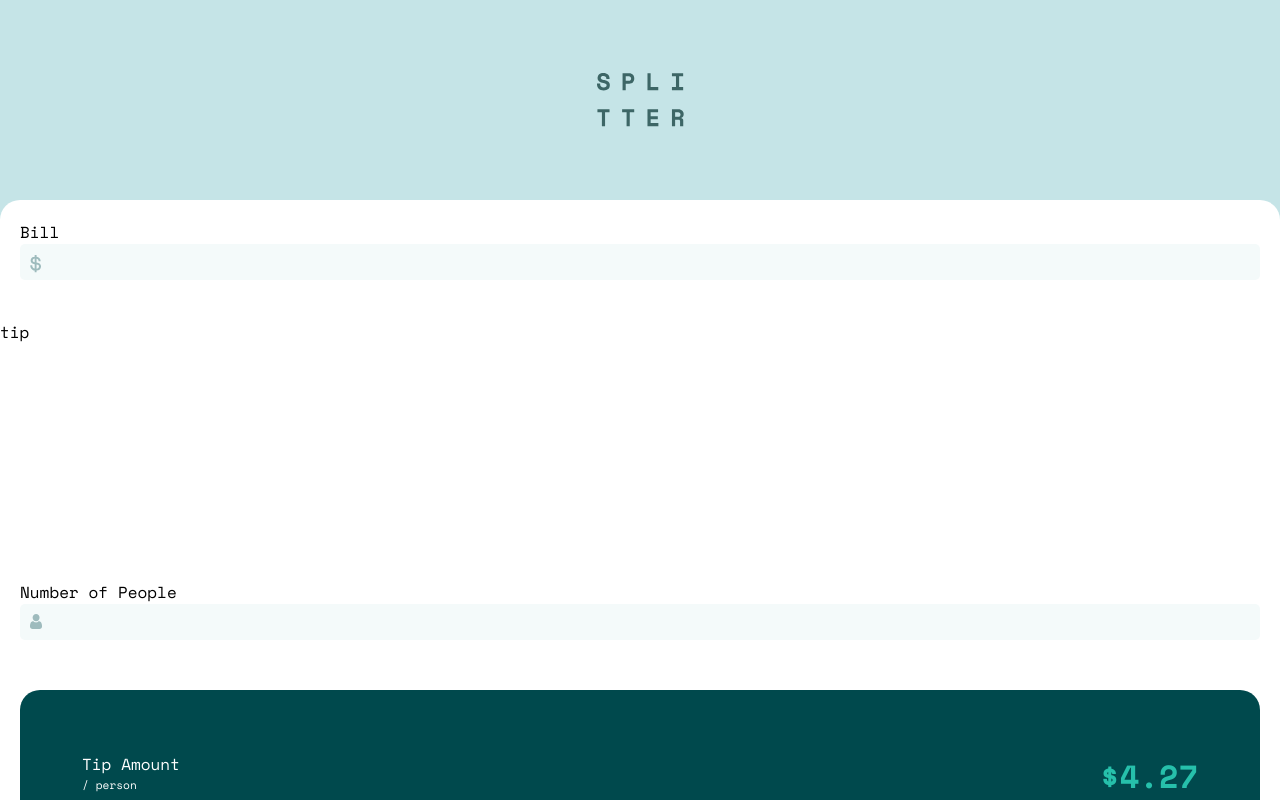
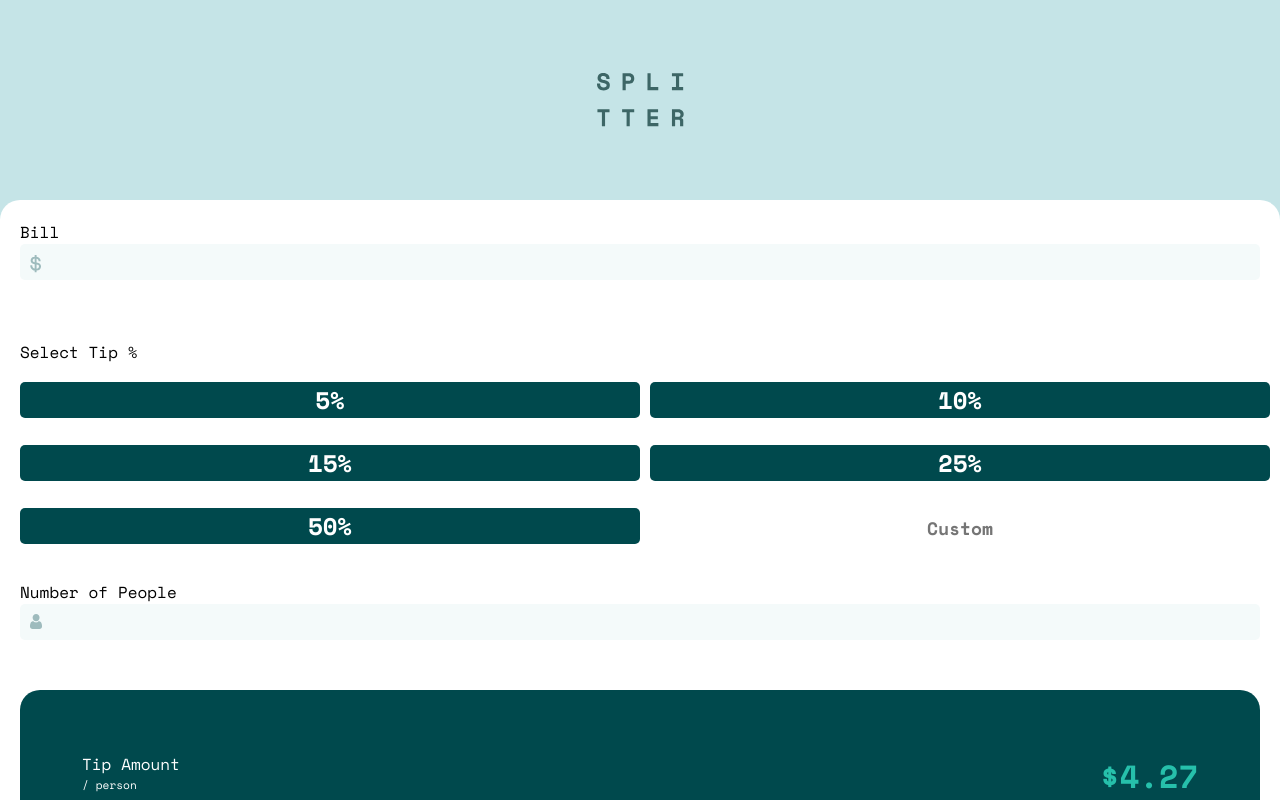
Before and after one commit to sharathkrml/tip-calculator, a React (Create React App) app: page / in a window 1280 px wide. Shown: the top 800 px of the page. Built offline with nearby package versions, Linux system fonts and the light colour scheme.

Commit message:
added basic styling

```diff
--- a/src/App.js
+++ b/src/App.js
@@ -4,6 +4,7 @@ import Result from "./components/Result";
 import InputComponent from "./components/InputComponent";
 import dollarSign from "./assets/images/icon-dollar.svg";
 import personSign from "./assets/images/icon-person.svg";
+import TipComponent from "./components/TipComponent";
 
 function App() {
   return (
@@ -14,7 +15,7 @@ function App() {
       <div className="calculator-body">
         <div className="calc-input">
           <InputComponent title="Bill" logo={dollarSign} />
-          <div className="tip">tip</div>
+          <TipComponent/>
           <InputComponent title="Number of People" logo={personSign}/>
         </div>
         <div className="calc-output">
--- /dev/null
+++ b/src/components/TipComponent.css
@@ -0,0 +1,32 @@
+.tip {
+  margin: 20px 20px;
+}
+.tip-grid {
+  height: 90%;
+  display: grid;
+  grid-template-columns: 50% 50%;
+  grid-template-rows: repeat(3, 33%);
+  gap: 10px;
+  padding: 10px 0;
+}
+.tip-button {
+  background-color: var(--Very-dark-cyan);
+  border: 0;
+  font-size: 24px;
+  color: var(--White);
+  align-self: center;
+  font-weight: 700;
+  border-radius: 5px;
+}
+.custom-input {
+  height: 100%;
+  text-align: right;
+  width: 100%;
+  border: 0;
+  font-size: 24px;
+}
+.custom-input::placeholder {
+  font-size: 18px;
+  text-align: center;
+  font-weight: 700;
+}
--- /dev/null
+++ b/src/components/TipComponent.js
@@ -0,0 +1,21 @@
+import React from "react";
+import "./TipComponent.css";
+function TipComponent() {
+  return (
+    <div className="tip">
+      <p>Select Tip %</p>
+      <div className="tip-grid">
+        <button className="tip-button">5%</button>
+        <button className="tip-button">10%</button>
+        <button className="tip-button">15%</button>
+        <button className="tip-button">25%</button>
+        <button className="tip-button">50%</button>
+        <div>
+          <input className="custom-input" type="text" placeholder="Custom" />
+        </div>
+      </div>
+    </div>
+  );
+}
+
+export default TipComponent;
```
